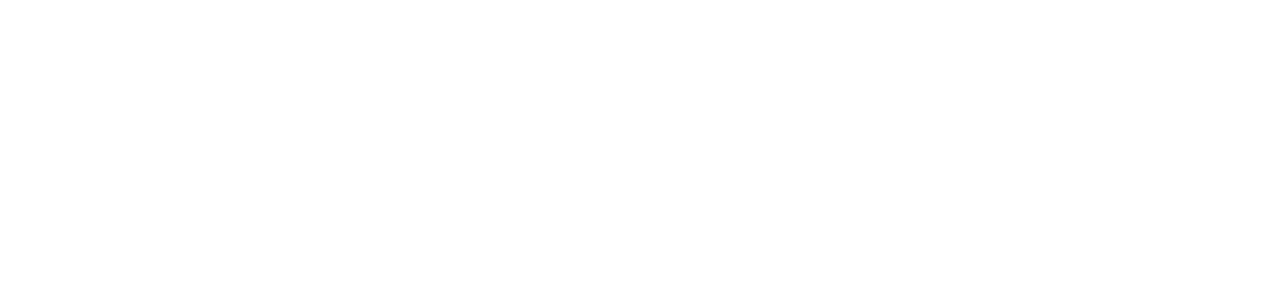
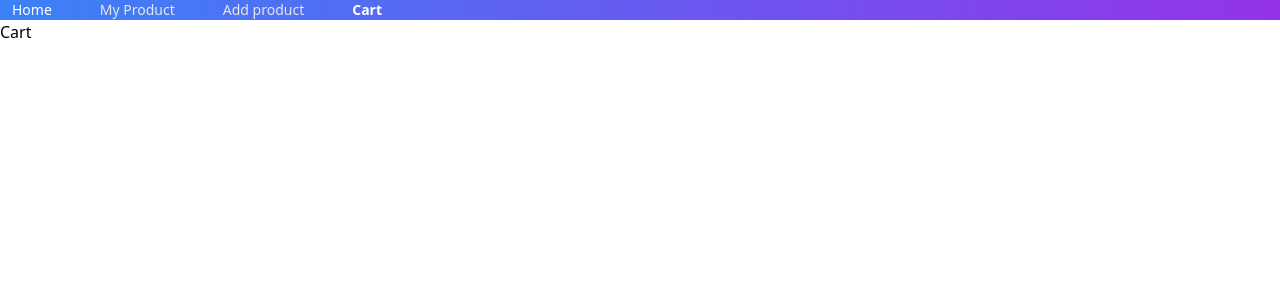
Before and after one commit to Anant3008/S72_ANANT_ECOMMERCE, a React (Vite) app in the folder FRONTEND/my-react-app/: page /cart in a window 1280 px wide. Before the commit this address had no page. Shown: the top 300 px of the page. Built offline with nearby package versions, Linux system fonts and the light colour scheme.

Commit message:
milestone 16

```diff
--- a/FRONTEND/my-react-app/src/App.jsx
+++ b/FRONTEND/my-react-app/src/App.jsx
@@ -1,6 +1,7 @@
 import './App.css'
 import { BrowserRouter , Routes, Route } from "react-router-dom";
-import {LoginPage,SignupPage,Home,CreateProduct,MyProduct} from './Routes/Route.js';
+import {LoginPage,SignupPage,Home,CreateProduct,MyProduct,Cart} from './Routes/Route.js';
+
 
 const App = () => {
   return (
@@ -12,6 +13,7 @@
       <Route path="/product" element={<CreateProduct/>}/>
       <Route path="/product/:id" element={<CreateProduct/>}/>
         <Route path="/myproduct" element={<MyProduct/>}/>
+      <Route path='/cart' element={<Cart/>}/>
     </Routes>
     </BrowserRouter>
   )
--- /dev/null
+++ b/FRONTEND/my-react-app/src/Components/nav.jsx
@@ -0,0 +1,190 @@
+import  {useState} from 'react'
+import {NavLink} from 'react-router-dom'
+
+const Navbar=()=>{
+    const [isOpen,setIsOpen]=useState(false)
+
+    const toggleMenu=()=>{
+        setIsOpen(!isOpen)
+    }
+
+    return(
+        <nav className='bg-gradient-to-r from-blue-500 to-purple-600'>
+            <div>
+                <div>
+                    <div className='flex items-center md:hidden'>
+                        <button
+                            onClick={toggleMenu}
+                            type="button"
+                            className='text-sm font-medium text-gray-700'
+                            aria-controls='mobile-menu'
+                            aria-expanded={isOpen}>
+                            <span className='sr-only'>Open main menu</span>
+                            {
+                                isOpen?(
+                                    <svg
+                                        className='h-6 w-6'
+                                        xmlns='http://www.w3.org/2000/svg'
+                                        fill='none'
+                                        viewBox='0 0 24 24'
+                                        stroke='currentColor'>
+                                    <path
+                                        strokeLinecap='round'
+                                        strokeLinejoin='round'
+                                        strokeWidth='2'
+                                        d='M6 18L18 6M6 6l12 M9 '></path>
+                                    </svg>
+                                ) : (
+                                    <svg
+                                        className='h-6 w-6'
+                                        xmlns='http://www.w3.org/2000/svg'
+                                        fill='none'
+                                        viewBox='0 0 24 24'
+                                        stroke='currentColor'>
+                                        <path
+                                            strokeLinecap='round'
+                                            strokeLinejoin='round'
+                                            strokeWidth='2'
+                                            d='M4 6h16M4 12h16M4 18h16'></path>
+                                    </svg>
+
+                                )
+                            }
+                        </button>
+
+                    </div>
+
+                    <div className='hidden md:flex md:items-center text-sm font-medium text-gray-700'>
+                        <ul className='flex space-x-6'>
+                            <li>
+                                <NavLink
+                                    to="/"
+                                    end
+                                    className={({ isActive }) =>
+                                        isActive
+                                            ? "text-white font-semibold px-3 py-2 rounded-md text-sm transition-colors duration-200"
+                                            : "text-gray-200 hover:text-white px-3 py-2 rounded-md text-sm transition-colors duration-200"
+                                    }
+                                >
+                                    Home
+                                </NavLink>
+                            </li>
+
+                            <li>
+                                <NavLink
+                                    to="/myproduct"
+                                    end
+                                    className={({ isActive }) =>
+                                        isActive
+                                            ? "text-white font-semibold px-3 py-2 rounded-md text-sm transition-colors duration-200"
+                                            : "text-gray-200 hover:text-white px-3 py-2 rounded-md text-sm transition-colors duration-200"
+                                    }
+                                >
+                                    My Product
+                                </NavLink>
+                            </li>
+
+                            <li>
+                                <NavLink
+                                    to="/create-product"
+                                    end
+                                    className={({ isActive }) =>
+                                        isActive
+                                            ? "text-white font-semibold px-3 py-2 rounded-md text-sm transition-colors duration-200"
+                                            : "text-gray-200 hover:text-white px-3 py-2 rounded-md text-sm transition-colors duration-200"
+                                    }
+                                >
+                                    Add product
+                                </NavLink>
+                            </li>
+
+                            <li>
+                                <NavLink
+                                    to="/cart"
+                                    end
+                                    className={({ isActive }) =>
+                                        isActive
+                                            ? "text-white font-semibold px-3 py-2 rounded-md text-sm transition-colors duration-200"
+                                            : "text-gray-200 hover:text-white px-3 py-2 rounded-md text-sm transition-colors duration-200"
+                                    }
+                                >
+                                    Cart
+                                </NavLink>
+                            </li>
+                        </ul>
+                    </div>
+
+                </div>
+            </div>
+
+            {isOpen &&(
+                <div className='md:hidden' id='mobile-menu'>
+                    <ul className='px-2 pt-2 pb-3 '>
+                        <li>
+                            <NavLink
+                                to="/home"
+                                end
+                                className={({isActive}) =>
+                                    isActive
+                                        ? "text-white font-semibold px-3 py-2 rounded-md text-sm transition-colors duration-200"
+                                        : "text-gray-200 hover:text-white px-3 py-2 rounded-md text-sm transition-colors duration-200"
+                                }
+                                onClick={() => setIsOpen(false)}
+                            >
+                                Home
+                            </NavLink>
+                        </li>
+
+                        <li>
+                            <NavLink
+                                to="/myproduct"
+                                end
+                                className={({isActive}) =>
+                                    isActive
+                                        ? "text-white font-semibold px-3 py-2 rounded-md text-sm transition-colors duration-200"
+                                        : "text-gray-200 hover:text-white px-3 py-2 rounded-md text-sm transition-colors duration-200"
+                                }
+                                onClick={() => setIsOpen(false)}
+                            >
+                                My Products
+                            </NavLink>
+                        </li>
+
+                        <li>
+                            <NavLink
+                                to="/create-product"
+                                end
+                                className={({isActive}) =>
+                                    isActive
+                                        ? "text-white font-semibold px-3 py-2 rounded-md text-sm transition-colors duration-200"
+                                        : "text-gray-200 hover:text-white px-3 py-2 rounded-md text-sm transition-colors duration-200"
+                                }
+                                onClick={() => setIsOpen(false)}
+                            >
+                                Add product
+                            </NavLink>
+                        </li>
+
+                        <li>
+                            <NavLink
+                                to="/cart"
+                                end
+                                className={({isActive}) =>
+                                    isActive
+                                        ? "text-white font-semibold px-3 py-2 rounded-md text-sm transition-colors duration-200"
+                                        : "text-gray-200 hover:text-white px-3 py-2 rounded-md text-sm transition-colors duration-200"
+                                }
+                                onClick={() => setIsOpen(false)}
+                            >
+                                Cart
+                            </NavLink>
+                        </li>
+                    </ul>
+                </div>
+            )}
+
+        </nav>
+    )
+}
+
+export default Navbar
--- /dev/null
+++ b/FRONTEND/my-react-app/src/Pages/cart.jsx
@@ -0,0 +1,14 @@
+import Navbar from "../Components/nav.jsx"
+
+const Cart = () => {
+    return (
+        <>
+        <Navbar />
+            <div>
+                <h1>Cart</h1>
+            </div>
+        </>
+    )
+}
+
+export default Cart;
--- a/FRONTEND/my-react-app/src/Routes/Route.js
+++ b/FRONTEND/my-react-app/src/Routes/Route.js
@@ -3,4 +3,5 @@
 import Home from '../Pages/Home.jsx'
 import CreateProduct from "../Pages/createProduct.jsx"
 import MyProduct from "../Pages/myProduct.jsx"
-export {LoginPage,SignupPage,Home,CreateProduct,MyProduct}
+import Cart from "../Pages/cart.jsx"
+export {LoginPage,SignupPage,Home,CreateProduct,MyProduct,Cart}
```
